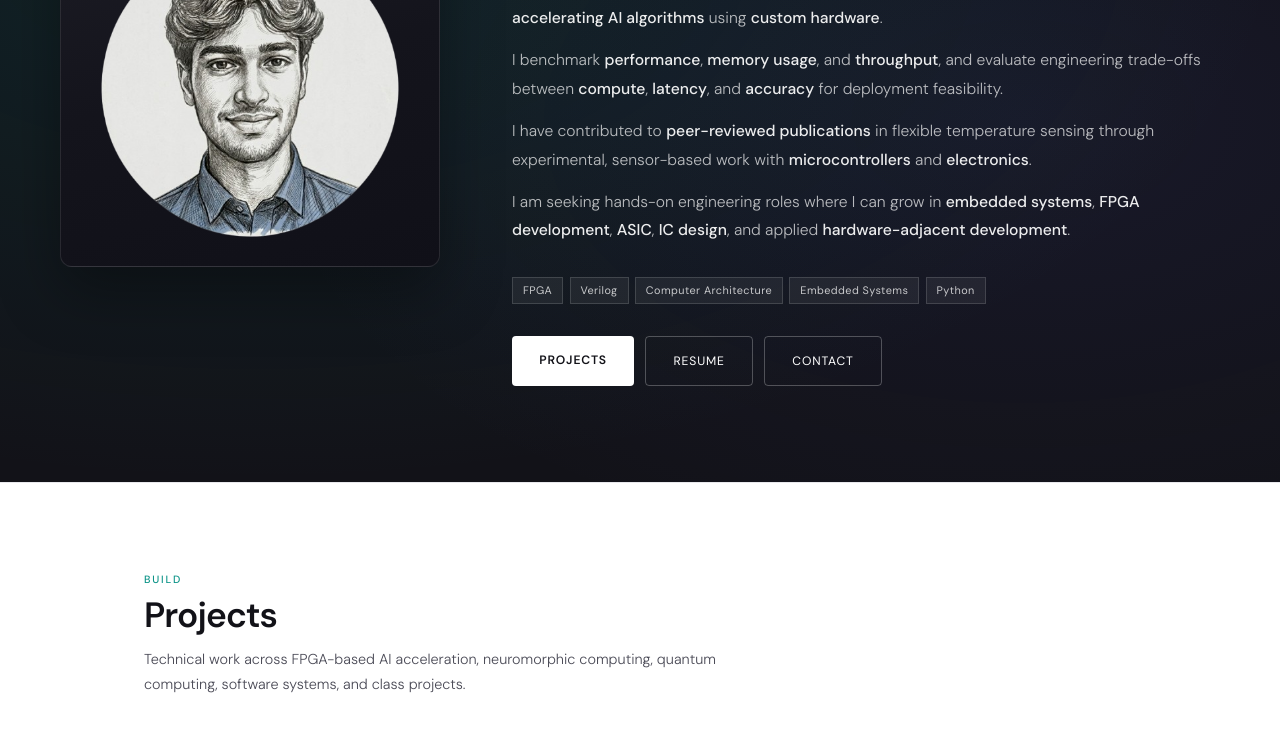
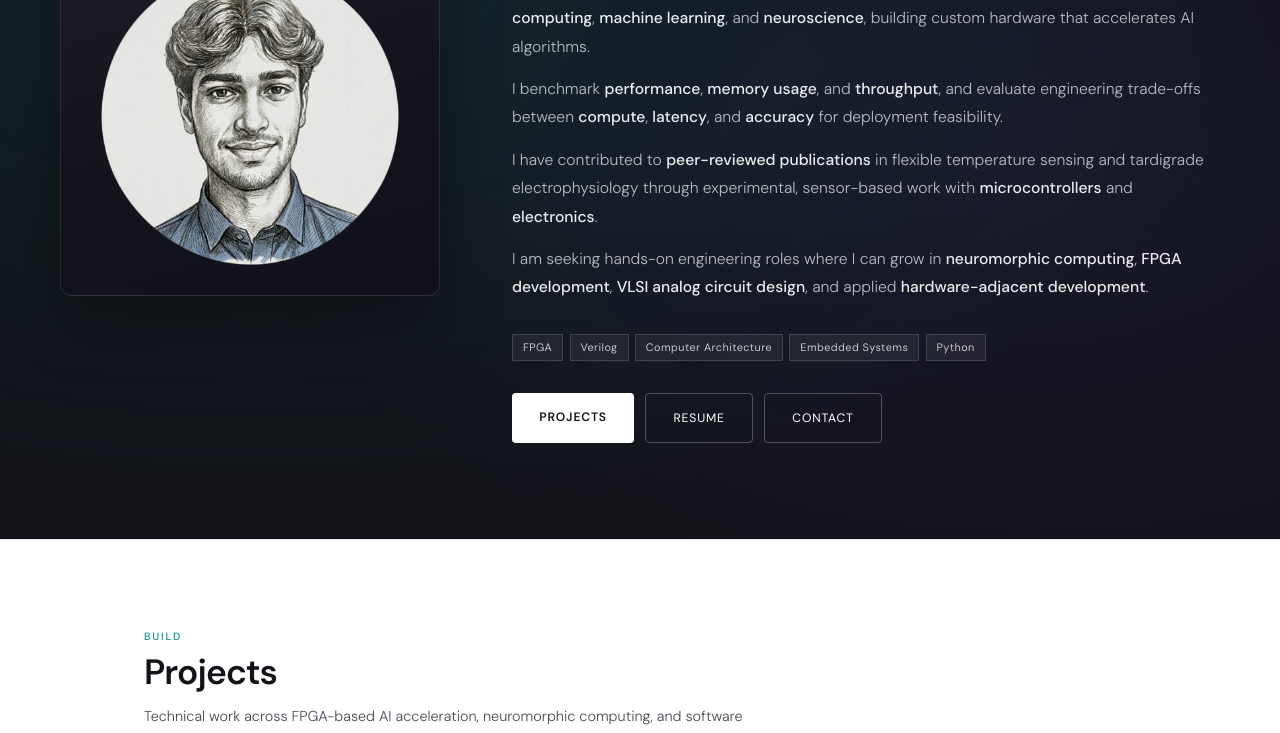
Before and after one commit to kadgitub7/portfolio, a Next.js app: page / in a window 1280 px wide. Shown: the part 420-1153 px from the top of the page. Built offline with nearby package versions, Linux system fonts and the light colour scheme.

Commit message:
update with paper

```diff
--- a/app/page.js
+++ b/app/page.js
@@ -9,57 +9,19 @@ const profile = {
   nativeName: 'கதிர்',
   subtitleLines: [
     'B.Eng (Co-op) Computer Engineering @ McMaster University (2025-2029)',
-    'Hardware Research Intern | FPGA Design | Computer Architecture | AI Acceleration',
+    'Hardware Research Intern | FPGA Design | Neuromorphic Computing | Machine Learning',
   ],
   aboutLines: [
-  'I am a McMaster University engineering student with research experience **improving and accelerating AI algorithms** using **custom hardware**.',
+  'I am a McMaster University engineering student with research experience in **neuromorphic computing**, **machine learning**, and **neuroscience**, building custom hardware that accelerates AI algorithms.',
   'I benchmark **performance**, **memory usage**, and **throughput**, and evaluate engineering trade-offs between **compute**, **latency**, and **accuracy** for deployment feasibility.',
-  'I have contributed to **peer-reviewed publications** in flexible temperature sensing through experimental, sensor-based work with **microcontrollers** and **electronics**.',
-  'I am seeking hands-on engineering roles where I can grow in **embedded systems**, **FPGA development**, **ASIC**, **IC design**, and applied **hardware-adjacent development**.',
+  'I have contributed to **peer-reviewed publications** in flexible temperature sensing and tardigrade electrophysiology through experimental, sensor-based work with **microcontrollers** and **electronics**.',
+  'I am seeking hands-on engineering roles where I can grow in **neuromorphic computing**, **FPGA development**, **VLSI analog circuit design**, and applied **hardware-adjacent development**.',
   ],
   pills: ['FPGA', 'Verilog', 'Computer Architecture', 'Embedded Systems', 'Python'],
   photo: '/imageAssets/Kadhir_Ponnambalam_Sketch.png',
 };
 
 const projects = {
-  embeddedSystems: [
-    {
-      title: 'Electronically Controlled Mountable Storage System (AccessoBox)',
-      meta: 'Embedded Systems • Accessibility Engineering • 4 months',
-      tags: ['Arduino', 'Embedded Systems', 'CAD', 'C Programming'],
-      summary:
-        'An Arduino-controlled storage box mounted to a wheelchair armrest, designed for a client who needed low-force, independent access to personal items.',
-      github: 'https://github.com/kadgitub7/AccessoBox-Source-Code-Capstone-project-Year-1',
-      demoVideo: 'https://youtube.com/shorts/jYOuo-QSWQE',
-      images: [
-        { src: '/imageAssets/accessobox-final-prototype.png', alt: 'AccessoBox final mounted prototype' },
-        { src: '/imageAssets/accessobox-circuit-prototype.png', alt: 'AccessoBox circuit prototype wiring' },
-        { src: '/imageAssets/accessobox-cad-prototype.png', alt: 'AccessoBox CAD prototype render' },
-      ],
-      narrative: {
-        motivation:
-          'This capstone project started from a real client need: a wheelchair user had limited access to personal belongings while moving. Existing storage options were hard to operate, unstable, and not designed for low-force interaction. Our goal was a lightweight, armrest-mounted device the client could open and close independently at any time.',
-        process: [
-          'Interviewed the client and translated accessibility requirements into mechanical constraints: low button force, ~90° lid opening, sub-second response, and stable mounting on a wheelchair armrest.',
-          'Built cardboard concept models and early CAD enclosures to validate internal clearance for electronics, servo travel, and button reach before committing to printed parts.',
-          'Designed and simulated the control circuit first, using an LED as a stand-in for the servo while hardware was still being sourced, which let us validate button-driven state logic before full integration.',
-          'Iterated 3D-printed housings through multiple revisions to resolve motor clearance, linkage alignment, and button-cap geometry for accessibility.',
-          'Integrated the final assembly: Arduino firmware for open/close state control, servo linkage, custom enlarged button cap, and client-ready mounting demo.',
-        ],
-        struggles: [
-          'Parts delays forced us to validate firmware and wiring logic with LED stand-ins long before the servo arrived, which was workable but compressed the integration timeline.',
-          'Early printed housings failed on motor clearance and linkage alignment; each revision exposed a new mechanical constraint we had not modeled in CAD.',
-          'Balancing lid opening range, enclosure rigidity, and armrest fit required several prototype cycles rather than a single clean design pass.',
-        ],
-        outcomes: [
-          'Delivered a working prototype with a low-force button, ~90° lid opening, and response under one second in demo conditions.',
-          'Contributed across circuit design, Arduino C firmware, CAD/3D printing, and mechanical integration under real client and timeline constraints.',
-          'Source code and build notes are on GitHub; demo video shows the mounted device in use.',
-        ],
-      },
-    },
-  ],
-
   fpgaAndDigitalDesign: [
     {
       title: 'FPGA + Computer Vision Accelerated Traffic Light Controller',
@@ -199,41 +161,6 @@ const projects = {
           'Working full-stack pipeline from browser log submission through HDFS storage, SQL persistence, and frontend-triggered anomaly detection.',
           'Modular bash scripts for each pipeline stage, documented setup requiring MySQL, Docker Desktop, and Python.',
           'Tableau visualization of log data published for exploratory review; demo video walks through the full setup and run sequence.',
-        ],
-      },
-    },
-  ],
-
-  quantumComputing: [
-    {
-      title: 'Quantum Circuit Simulator',
-      meta: 'Quantum Computing • Python • 2026',
-      tags: ['Python', 'NumPy', 'Quantum Computing', 'Linear Algebra'],
-      summary:
-        'A from-scratch quantum circuit simulator in Python that implements qubit state vectors, single-qubit gates (Identity, Pauli-X, Pauli-Y, Pauli-Z, Hadamard), the two-qubit CNOT gate for entanglement, Born rule measurement collapse, and a depolarizing noise model simulating real hardware imperfections.',
-      github: 'https://github.com/kadgitub7/Quantum-Circuit-Simulator',
-      images: [
-        { src: '/imageAssets/Quantum_Circuit_Sim_Thumbnail.png', alt: 'Quantum circuit diagram with Hadamard, CNOT, and measurement gates' },
-      ],
-      narrative: {
-        motivation:
-          'I wanted to understand quantum computing from the ground up by building a simulator rather than just using an existing framework. The goal was to implement the core mathematical primitives (state vectors, unitary gates, tensor products, measurement) myself so I could see exactly how quantum algorithms work at the linear algebra level.',
-        process: [
-          'Represented qubits as two-dimensional state vectors of probability amplitudes, where the squared magnitude of each amplitude determines measurement probability and amplitudes sum to 1.',
-          'Implemented all fundamental single-qubit gates as matrix operations: Identity, Pauli-X (quantum NOT), Pauli-Y (NOT with phase shift), Pauli-Z (phase flip), and Hadamard (equal superposition).',
-          'Built the CNOT (Controlled-NOT) two-qubit gate using tensor product operations, enabling entanglement between qubit pairs where the target qubit flips conditionally on the control qubit state.',
-          'Implemented measurement following the Born rule, collapsing qubit states into the computational basis with probabilities determined by squared amplitudes.',
-          'Added a depolarizing noise model that applies random X, Y, or Z errors with a probability threshold of 0.001 after each gate operation, simulating the imperfections of real quantum hardware.',
-        ],
-        struggles: [
-          'Getting the tensor product calculations right for multi-qubit systems required careful attention to matrix dimensions and ordering, since Kronecker products do not commute.',
-          'Implementing the noise model required understanding how depolarizing channels affect quantum states probabilistically without violating unitarity constraints on the noiseless operations.',
-          'Ensuring numerical stability across chained gate operations was tricky, as floating-point rounding errors can accumulate and cause state vectors to drift from normalization.',
-        ],
-        outcomes: [
-          'Working simulator that correctly models qubit superposition, entanglement via CNOT, and probabilistic measurement collapse following the Born rule.',
-          'Depolarizing noise model provides realistic simulation of hardware imperfections, applying random Pauli errors at configurable probability thresholds.',
-          'Clean, minimal codebase with only NumPy as a dependency, designed to be readable and educational for anyone learning quantum computing fundamentals.',
         ],
       },
     },
@@ -452,6 +379,18 @@ const research = {
       blurb: 'This study analyzes the influence of housing conditions and neighborhood characteristics on life satisfaction. It employs statistical modeling to reveal key factors that improve community well-being and policy implications.',
     },
   ],
+
+  neuroscienceAndElectrophysiology: [
+    {
+      title: 'Electrotaxis Induced Neuromuscular Response of the Tardigrade Species Hypsibius exemplaris in a Microfluidic Environment',
+      authors: 'Ponnambalam, K.',
+      journal: 'Zenodo (Preprint)',
+      year: 2026,
+      link: 'https://doi.org/10.5281/zenodo.22257050',
+      citation: 'Ponnambalam, K. (2026). Electrotaxis Induced Neuromuscular Response of the Tardigrade Species Hypsibius exemplaris in a Microfluidic Environment. Zenodo. https://doi.org/10.5281/zenodo.22257050',
+      blurb: 'This research shows that tardigrades respond to low-voltage electric fields in a microfluidic environment without long-lasting side effects. The organisms were attracted to the negative electrode at field intensities between 3 and 8 V/cm, with movement speeds averaging 154.90 to 259.00 um/s. The neuromuscular response to electrical stimulation serves as a baseline for measuring drug effects, offering an alternative to the ethical challenges of vertebrate testing in pharmaceutical research.',
+    },
+  ],
 };
 
 const honours = [
@@ -584,17 +523,13 @@ const blogPosts = [
 const projectCategoryLabels = {
   fpgaAndDigitalDesign: 'FPGA-Based AI Acceleration',
   neuromorphicComputing: 'Neuromorphic Computing Hardware',
-  quantumComputing: 'Quantum Computing',
   backendAndDistributedSystems: 'Software Projects',
-  embeddedSystems: 'Class Projects',
 };
 
 const projectDisplayOrder = [
   'fpgaAndDigitalDesign',
   'neuromorphicComputing',
-  'quantumComputing',
   'backendAndDistributedSystems',
-  'embeddedSystems',
 ];
 
 const skillCategories = [
@@ -616,11 +551,12 @@ const skillCategories = [
   },
   {
     name: 'Research Focus',
-    items: ['Sensor Systems', 'Digital Logic', 'Prototyping', 'Publications'],
+    items: ['Neuromorphic Computing', 'Machine Learning', 'Neuroscience', 'VLSI Analog Circuits'],
   },
 ];
 
 const researchGroups = [
+  { title: 'Neuroscience & Electrophysiology', papers: research.neuroscienceAndElectrophysiology },
   { title: 'Flexible Electronics & Sensors', papers: research.flexibleElectronicsAndSensors },
   { title: 'Data Analytics & Spatial Analysis', papers: research.dataAnalyticsAndSpatialAnalysis },
   { title: 'Socioeconomic Data Analysis', papers: research.socioeconomicDataAnalysis },
@@ -810,7 +746,7 @@ export default function Page() {
             <span className="section-label">Build</span>
             <h2>Projects</h2>
             <p className="section-intro">
-              Technical work across FPGA-based AI acceleration, neuromorphic computing, quantum computing, software systems, and class projects.
+              Technical work across FPGA-based AI acceleration, neuromorphic computing, and software systems.
             </p>
             <div className="projects-sections">
               {projectDisplayOrder.map((key) => {
@@ -893,7 +829,7 @@ export default function Page() {
             <span className="section-label">Publications</span>
             <h2>Research</h2>
             <p className="section-intro">
-              Peer-reviewed publications and data-driven research across flexible electronics, spatial analysis, and socioeconomic modeling.
+              Peer-reviewed publications and data-driven research across neuroscience, flexible electronics, spatial analysis, and socioeconomic modeling.
             </p>
             <div className="research-grid">
               {researchGroups.map((group) => (
```
